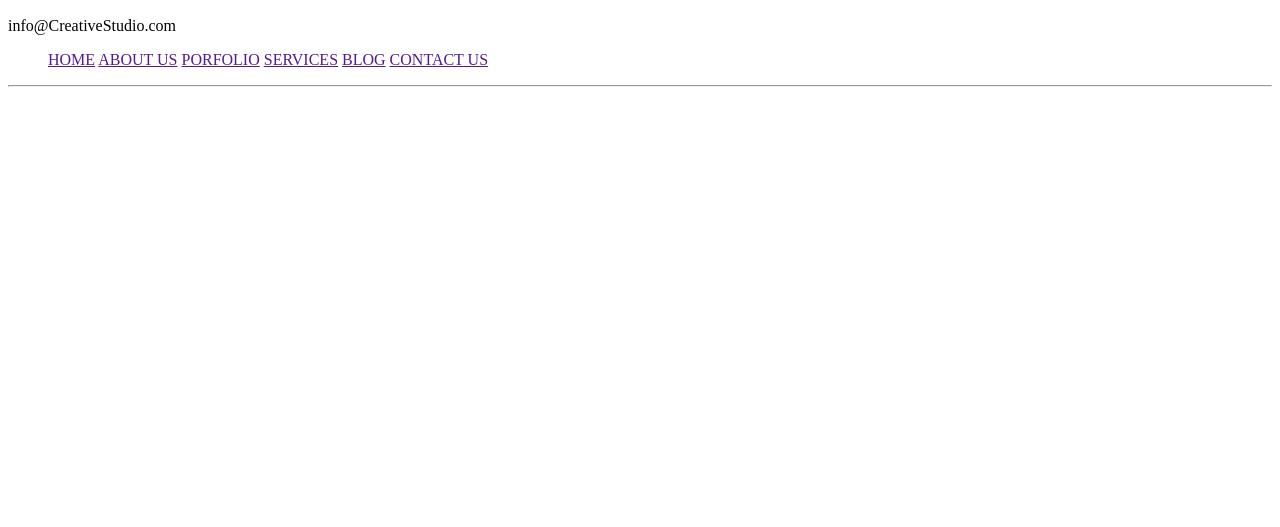
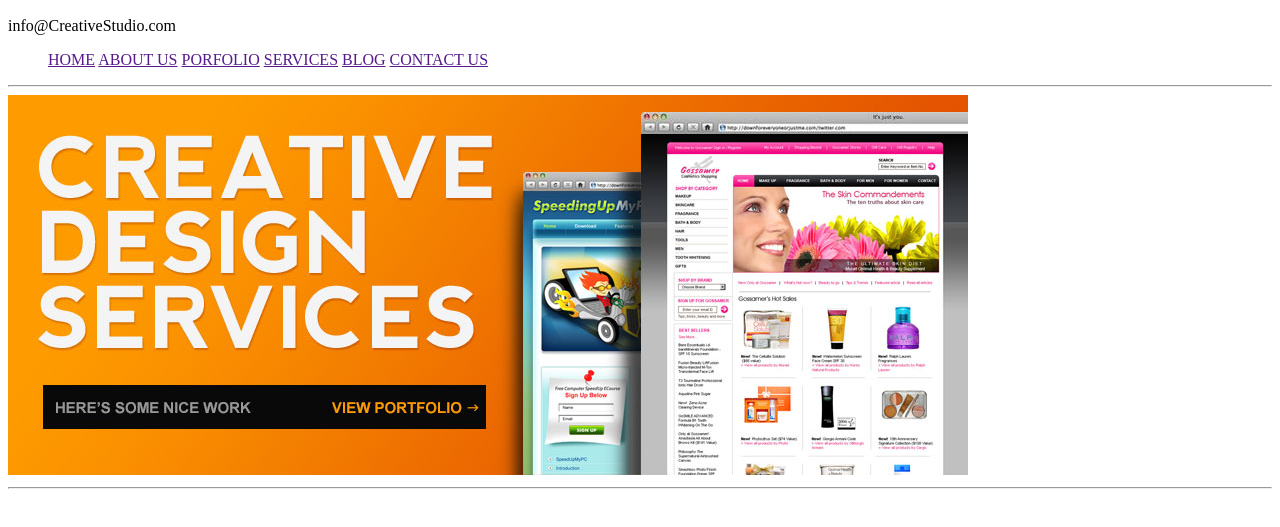
Before and after one commit to jeanToru/WEB1-S10-, a plain HTML site: page WEB1-DiseñoHtml/index.html in a window 1280 px wide. Shown: the part 115-642 px from the top of the page. Drawn offline with Linux system fonts and the light colour scheme.

Commit message:
Bloque de la imagen principal

```diff
--- a/WEB1-DiseñoHtml/index.html
+++ b/WEB1-DiseñoHtml/index.html
@@ -23,6 +23,10 @@
             </ul>
             <hr>
         </div>
+        <div id="bloqueImagen">
+            <a href=""><img src="img/img.jpg" alt="Imagen de Grande"></a>
+            <hr>
+        </div>
     </div>
 </body>
 
```
